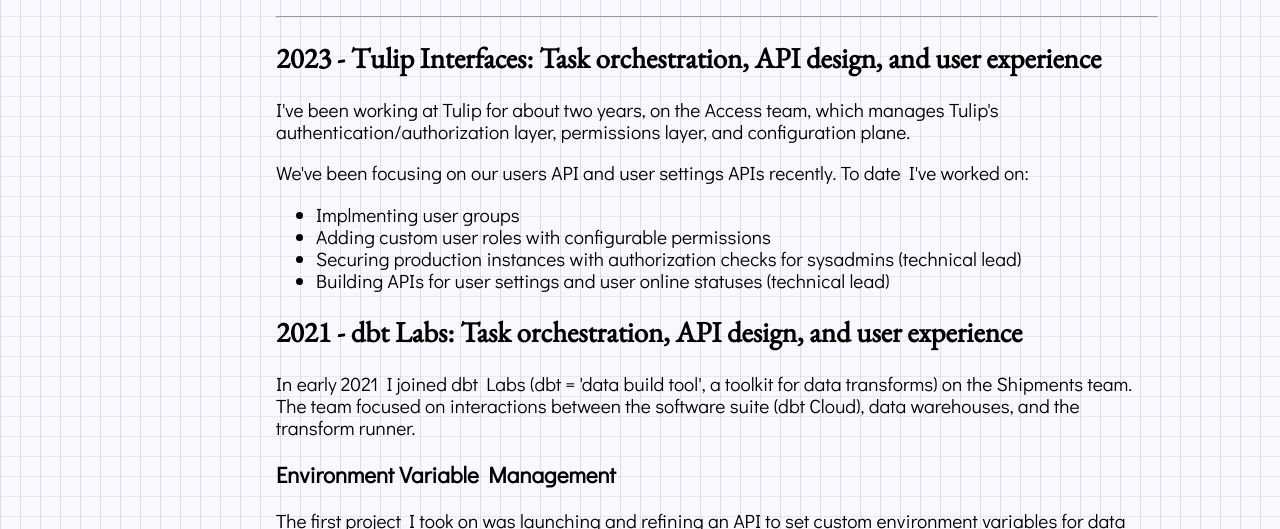
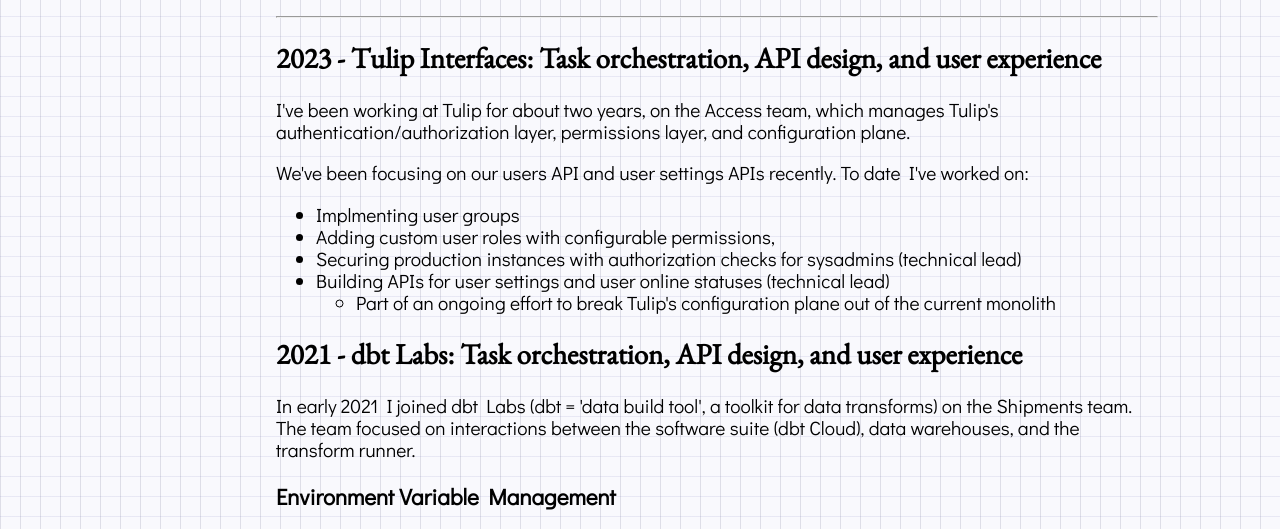
Before and after one commit to gsass/gsass.site, an Eleventy site: page src/portfolio.md in a window 1280 px wide. Shown: the part 204-733 px from the top of the page. Built offline with nearby package versions, Linux system fonts and the light colour scheme; Eleventy itself is replaced by a stand-in of ours; files that its build step writes are made by us from their sources; what markdown-it-task-lists would draw is missing.

Commit message:
Add portfolio

```diff
--- a/src/portfolio.md
+++ b/src/portfolio.md
@@ -16,9 +16,10 @@
 
 We've been focusing on our users API and user settings APIs recently. To date I've worked on:
 - Implmenting user groups
-- Adding custom user roles with configurable permissions
+- Adding custom user roles with configurable permissions,
 - Securing production instances with authorization checks for sysadmins (technical lead)
 - Building APIs for user settings and user online statuses (technical lead)
+  - Part of an ongoing effort to break Tulip's configuration plane out of the current monolith
 
 ## 2021 - dbt Labs: Task orchestration, API design, and user experience
 
```
